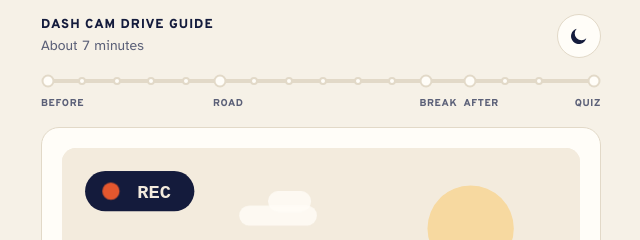
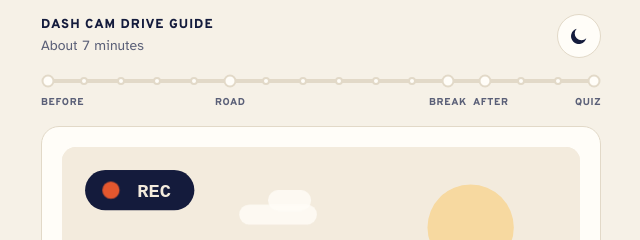
Before and after one commit to AndrewWang003/dashcam-drive-guide, a plain HTML site: page index.html in a window 1280 px wide. Shown: the top 240 px of the page, 319-959 px from the left. Drawn offline with Linux system fonts and the light colour scheme; a web font is replaced by a local one.

Commit message:
Progress bar: all dots evenly spaced; labels placed under their key dots
All 16 dots (15 cards and the quiz) are now the same distance apart, so the dots in
BEFORE and ROAD have a little more room. Stage labels are centred under their key dot
and pushed apart where they would touch (BREAK and AFTER are one dot apart).
The last card still never swipes into the quiz: it is always a tap. DESIGN.md updated.

Co-Authored-By: Claude Opus 5.5 <noreply@anthropic.com>
Claude-Session: https://claude.ai/code/session_01Hs1ArAW1STk7ER7HpGJhkK

```diff
--- a/index.html
+++ b/index.html
@@ -69,16 +69,15 @@ button:focus-visible,input:focus-visible{outline:3px solid var(--amber);outline-
 .theme{width:44px;height:44px;flex:none;border-radius:50%;border:1.5px solid var(--line);background:var(--surface);color:var(--ink);cursor:pointer;display:grid;place-items:center}
 .theme svg{width:22px;height:22px}
 
-/* route progress: one dot per card, and the quiz as the last dot. The line ends at the quiz dot, so a full line = the whole guide.
-   Key dots (the first card of each stage, and the quiz) are bigger, with a ring, under the stage label.
-   Tap a dot, or drag along the strip, to open it. The quiz dot works only after the quiz has started.
-   Column widths follow the number of dots in each stage (set in the script), at least 44 px so the labels fit. */
-.route{display:grid;gap:0;position:relative;padding-block:2px;touch-action:pan-y;user-select:none;-webkit-user-select:none;-webkit-tap-highlight-color:transparent}
-.leg{display:flex;flex-direction:column;gap:4px;min-width:0}
-.leg .rail{position:relative;height:22px}
-.leg .rail::before{content:"";position:absolute;left:7px;right:-7px;top:9px;height:4px;border-radius:2px;background:var(--line)}
-.leg:last-child .rail::before{right:7px}
-.leg .fill{position:absolute;left:7px;top:9px;height:4px;border-radius:2px;background:var(--amber);width:0;transition:width .35s ease}
+/* route progress: one dot per card, and the quiz as the last dot. All dots are the same distance apart, whatever their size.
+   The line ends at the quiz dot, so a full line = the whole guide.
+   Key dots (the first card of each stage, and the quiz) are bigger, with a ring. Each stage label sits under its key dot;
+   the script centres it there and pushes neighbours apart where they would touch (BREAK and AFTER are only one dot apart).
+   Tap a dot, or drag along the strip, to open it. The quiz dot works only after the quiz has started. */
+.route{position:relative;padding-block:2px;touch-action:pan-y;user-select:none;-webkit-user-select:none;-webkit-tap-highlight-color:transparent}
+.route .rail{position:relative;height:22px}
+.route .rail::before{content:"";position:absolute;left:7px;right:7px;top:9px;height:4px;border-radius:2px;background:var(--line)}
+.route .fill{position:absolute;left:7px;top:9px;height:4px;border-radius:2px;background:var(--amber);width:0;transition:width .35s ease}
 .dot{position:absolute;top:50%;width:8px;height:8px;padding:0;margin:0;border-radius:50%;background:var(--surface);border:2px solid var(--line);
   transform:translate(-50%,-50%);z-index:1;cursor:pointer;transition:width .2s,height .2s,background-color .2s,border-color .2s,box-shadow .2s}
 .dot.seen{background:var(--amber);border-color:var(--amber)}
@@ -86,9 +85,9 @@ button:focus-visible,input:focus-visible{outline:3px solid var(--amber);outline-
 .dot.key.seen{border-color:var(--ink)}
 .dot.now{width:16px;height:16px;background:var(--amber);border:2.5px solid var(--ink);box-shadow:0 0 0 3px rgba(242,169,59,.35);z-index:2}
 .dot:disabled{cursor:default}
-.leg span{font-family:var(--f-display);font-weight:800;font-size:10px;letter-spacing:.06em;color:var(--muted);white-space:nowrap}
-.leg:last-child span{align-self:flex-end}
-.leg.now span{color:var(--ink)}
+.route .labels{position:relative;height:14px;margin-top:4px}
+.route .labels span{position:absolute;top:0;left:0;font-family:var(--f-display);font-weight:800;font-size:10px;line-height:14px;letter-spacing:.06em;color:var(--muted);white-space:nowrap}
+.route .labels span.now{color:var(--ink)}
 
 /* card */
 .card{background:var(--surface);border:1px solid var(--line);border-radius:18px;padding:20px;display:flex;flex-direction:column;gap:14px}
@@ -439,27 +438,36 @@ const seen=Array(N_+1).fill(false);   // seen[n]: card n has been opened (not ju
 const nCorrect=()=>ok.filter(Boolean).length,allCorrect=()=>nCorrect()===Q;
 function nextTarget(from){for(let k=from+1;k<Q;k++)if(!ok[k])return k;for(let k=0;k<=from;k++)if(!ok[k])return k;return -1;}
 const inStage=g=>CARDS.filter(c=>c.g===g).length, before=(i)=>CARDS.slice(0,i).filter(c=>c.g===CARDS[i].g).length;
-const QUIZ_LEG=LEGS.length-1, units=g=>g===QUIZ_LEG?inStage(g)+1:inStage(g);   // the quiz leg: its card(s), then the quiz dot at the end
-const QUIZ_DOT=N_+1;                     // data-n of the quiz dot
-/* one dot per card, spaced evenly inside its stage; dot k of n sits at k/n of the stage width.
-   Key dot = first card of a stage; in the quiz stage the key dot is the quiz itself, at the end of the line. */
-routeEl.style.gridTemplateColumns=LEGS.map((l,g)=>`minmax(44px,${units(g)}fr)`).join(' ');
-routeEl.innerHTML=LEGS.map((l,g)=>`<div class="leg"><div class="rail"><i class="fill"></i>${CARDS.map((c,i)=>c.g!==g?'':
-  `<button class="dot${before(i)===0&&g!==QUIZ_LEG?' key':''}" type="button" data-n="${i+1}" style="left:calc(7px + ${100*before(i)/units(g)}%)" aria-label="Card ${i+1}: ${c.t}"></button>`).join('')}${g===QUIZ_LEG?
-  `<button class="dot key" type="button" data-n="${QUIZ_DOT}" style="left:calc(100% - 7px)" aria-label="Quiz: back to where you were" disabled></button>`:''}</div><span aria-hidden="true">${l}</span></div>`).join('');
-const DOTS=[...routeEl.querySelectorAll('.dot')];
+const QUIZ_LEG=LEGS.length-1, QUIZ_DOT=N_+1, LASTPOS=N_;   // the quiz dot: data-n N_+1, position N_ (the end of the line)
+/* All dots are evenly spaced along the line: card n at position n-1, the quiz at position N_.
+   Key dot = first card of a stage; for the quiz stage the key dot is the quiz itself. */
+const at=k=>`calc(7px + (100% - 14px) * ${k/LASTPOS})`;
+const KEYPOS=LEGS.map((l,g)=>g===QUIZ_LEG?LASTPOS:CARDS.findIndex(c=>c.g===g));
+routeEl.innerHTML=`<div class="rail"><i class="fill"></i>${CARDS.map((c,i)=>
+  `<button class="dot${before(i)===0&&c.g!==QUIZ_LEG?' key':''}" type="button" data-n="${i+1}" style="left:${at(i)}" aria-label="Card ${i+1}: ${c.t}"></button>`).join('')}
+  <button class="dot key" type="button" data-n="${QUIZ_DOT}" style="left:${at(LASTPOS)}" aria-label="Quiz: back to where you were" disabled></button></div>
+  <div class="labels" aria-hidden="true">${LEGS.map(l=>`<span>${l}</span>`).join('')}</div>`;
+const DOTS=[...routeEl.querySelectorAll('.dot')], LABELS=[...routeEl.querySelectorAll('.labels span')];
+/* Labels: centred under their key dot, kept inside the bar, and at least 6 px apart.
+   A forward pass pushes a label right when it would touch the one before; a backward pass pulls labels left from the end. */
+function layoutLabels(){
+  const W=routeEl.querySelector('.rail').clientWidth,GAP=6;if(!W)return;
+  const w=LABELS.map(s=>s.offsetWidth),x=KEYPOS.map((k,i)=>7+(W-14)*k/LASTPOS-w[i]/2);
+  for(let i=0;i<x.length;i++)x[i]=Math.max(x[i],i?x[i-1]+w[i-1]+GAP:0);
+  for(let i=x.length-1;i>=0;i--)x[i]=Math.min(x[i],i<x.length-1?x[i+1]-GAP-w[i]:W-w[i]);
+  LABELS.forEach((s,i)=>s.style.transform=`translateX(${Math.round(x[i])}px)`);
+}
+layoutLabels();addEventListener('resize',layoutLabels);if(document.fonts&&document.fonts.ready)document.fonts.ready.then(layoutLabels);
 
 function progress(){
-  let leg=-1,frac=0,label;
+  let pos=-1,stage=-1,label;
   if(step===0){label='About 7 minutes';}
-  else if(step<=N_){const c=CARDS[step-1];leg=c.g;frac=before(step-1)/units(c.g);label=`Card ${step} of ${N_}`;}
-  else if(step===N_+1){leg=QUIZ_LEG;frac=1;label=`Quiz · ${nCorrect()} of ${Q} correct`;}
-  else{leg=QUIZ_LEG;frac=1;label='Finished';}
+  else if(step<=N_){pos=step-1;stage=CARDS[step-1].g;label=`Card ${step} of ${N_}`;}
+  else if(step===N_+1){pos=LASTPOS;stage=QUIZ_LEG;label=`Quiz · ${nCorrect()} of ${Q} correct`;}
+  else{pos=LASTPOS;stage=QUIZ_LEG;label='Finished';}
   document.getElementById('count').textContent=label;
-  [...routeEl.children].forEach((el,i)=>{el.classList.toggle('done',i<leg);el.classList.toggle('now',i===leg);
-    const f=i<leg?1:i===leg?frac:0;
-    // the quiz leg's line ends at the quiz dot (14 px before the end of the leg)
-    el.querySelector('.fill').style.width=i===QUIZ_LEG?`calc((100% - 14px) * ${f})`:`calc(100% * ${f})`;});
+  routeEl.querySelector('.fill').style.width=`calc((100% - 14px) * ${Math.max(pos,0)/LASTPOS})`;   // the line runs to the current dot
+  LABELS.forEach((s,i)=>s.classList.toggle('now',i===stage));
   DOTS.forEach(d=>{const n=+d.dataset.n,now=n===QUIZ_DOT?step>N_:n===step;
     d.classList.toggle('now',now);d.classList.toggle('seen',!now&&(n===QUIZ_DOT?quizStarted:seen[n]));
     if(n===QUIZ_DOT)d.disabled=!quizStarted;
```
Also changed, not shown: 1 other file.
